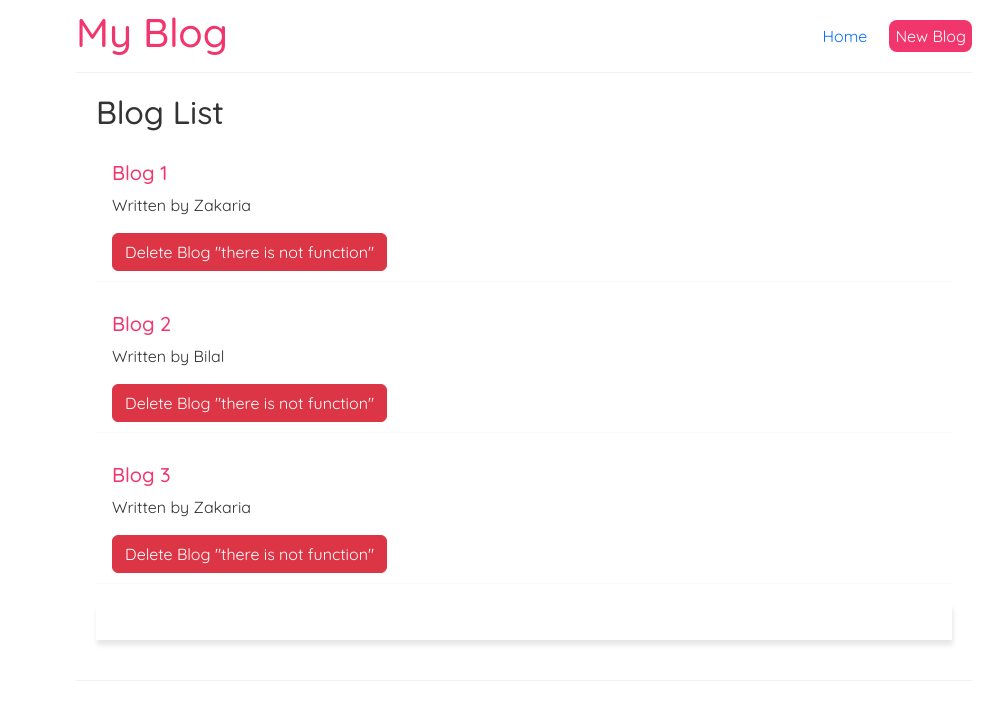
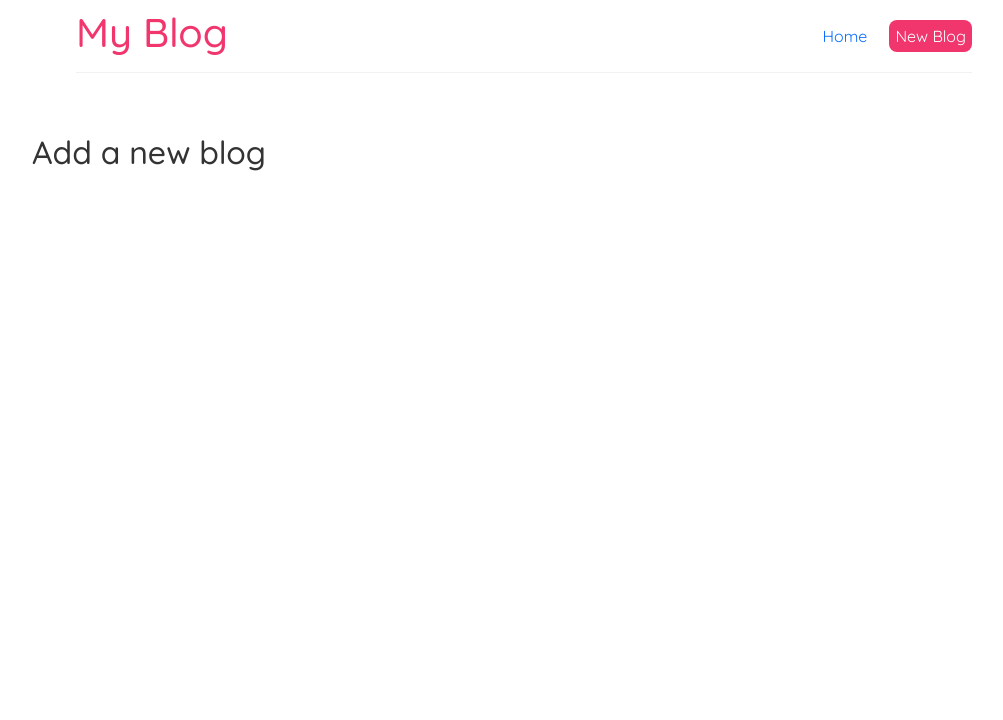
Before and after one commit to ZakariaeELHAJRI/Simple-react-blog, a React (Create React App) app in the folder blog/: page /contact in a window 1280 px wide. Shown: the top 720 px of the page, without its empty margins (116-1119 px from the left). Built offline with nearby package versions, Linux system fonts and the light colour scheme; data requests are answered from the project's data file.

Commit message:
create folder components and using react-router-dom in App.js

```diff
--- a/blog/package.json
+++ b/blog/package.json
@@ -9,6 +9,7 @@
     "bootstrap": "^5.2.3",
     "react": "^18.2.0",
     "react-dom": "^18.2.0",
+    "react-router-dom": "^5.2.0",
     "react-scripts": "5.0.1"
   },
   "scripts": {
--- a/blog/src/App.js
+++ b/blog/src/App.js
@@ -1,13 +1,24 @@
+import { BrowserRouter as Router, Switch, Route } from 'react-router-dom';
 import Navbar from './Navbar';
-import Home from './Home';
+import Home from './components/Home';
+import Contact from './components/Contact';
+import Create from './components/Create';
+//npx json-server --watch data/db.json --port 8000
+
 function App() {
   return (
-    <div className="App">
-      <Navbar />
-      <div className='conetnt'>
-        <Home />
+    <Router>
+      <div className="App">
+        <Navbar />
+        <div className='content'>
+          <Switch>
+            <Route exact path='/' component={Home} />
+            <Route path='/contact' component={Contact} />
+            <Route path='/Create' component={Create} />
+          </Switch>
+        </div>
       </div>
-    </div>
+    </Router>
   );
 }
 
--- /dev/null
+++ b/blog/src/components/Contact.js
@@ -0,0 +1,9 @@
+const Contact = () => {
+    return (
+        <div className="Contact">
+            <h2>Add a new blog</h2>
+        </div>
+     );
+}
+
+export default Contact;
--- /dev/null
+++ b/blog/src/components/Create.js
@@ -0,0 +1,9 @@
+const Create = () => {
+    return (
+        <div className="create">
+            <h2>Add a new blog</h2>
+        </div>
+     );
+}
+
+export default Create;
--- a/blog/src/Home.js
+++ b/blog/src/components/Home.js
@@ -1,5 +1,5 @@
-import BlogList from "./BlogList";
-import useFetch from './useFecth';
+import BlogList from "../BlogList";
+import useFetch from '../useFecth';
 const Home = () => {
     const { data: blogs, isPending, error } = useFetch('http://localhost:8000/blogs');
 
--- a/blog/src/index.css
+++ b/blog/src/index.css
@@ -36,7 +36,7 @@
   color: #f1356d;
 }
 .content {
-  max-width: 600px;
+  max-width: 80%;
   margin: 40px auto;
   padding: 20px;
 }
```
Also changed, not shown: 1 other file (tests, documents, lock files or other folders).
